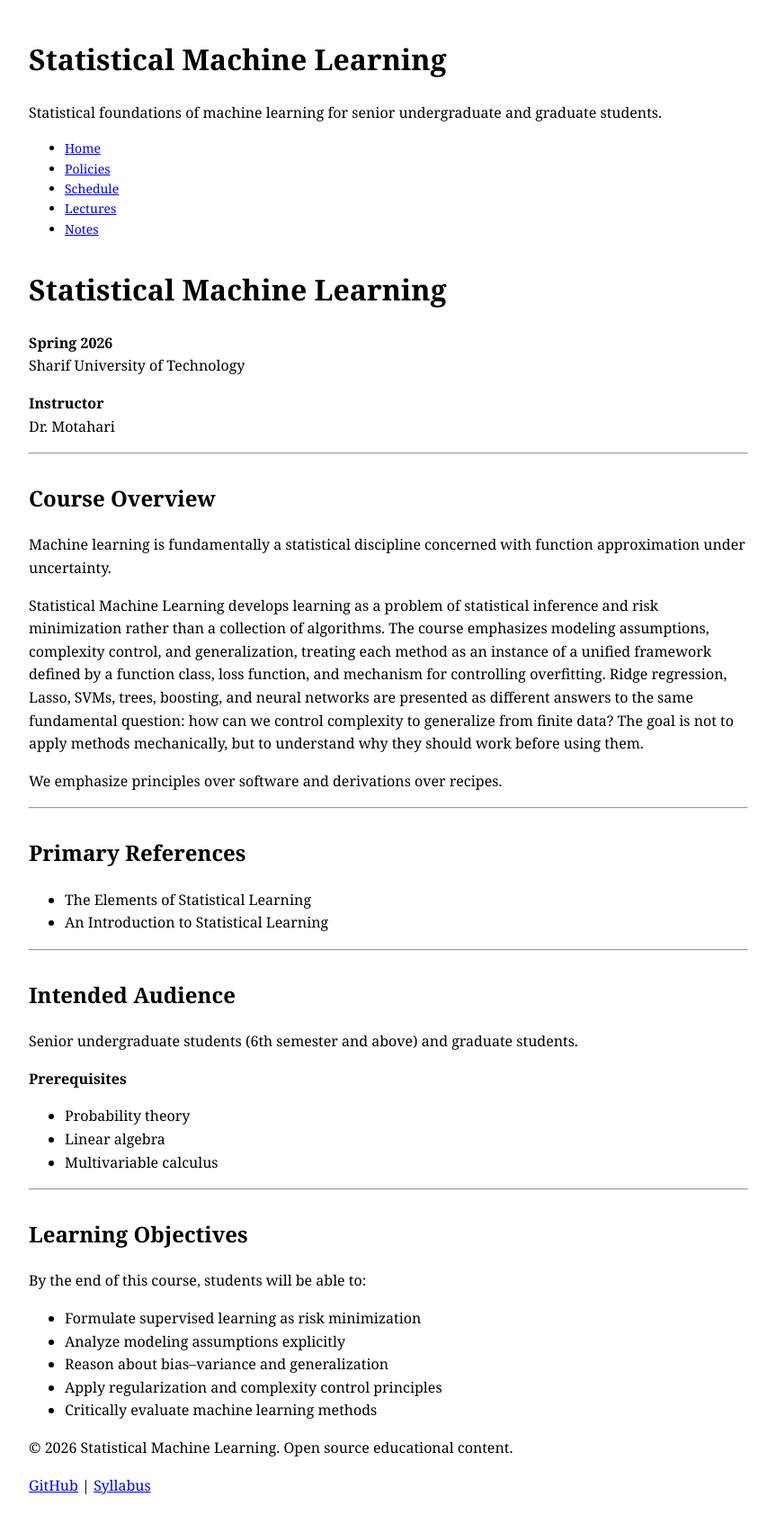
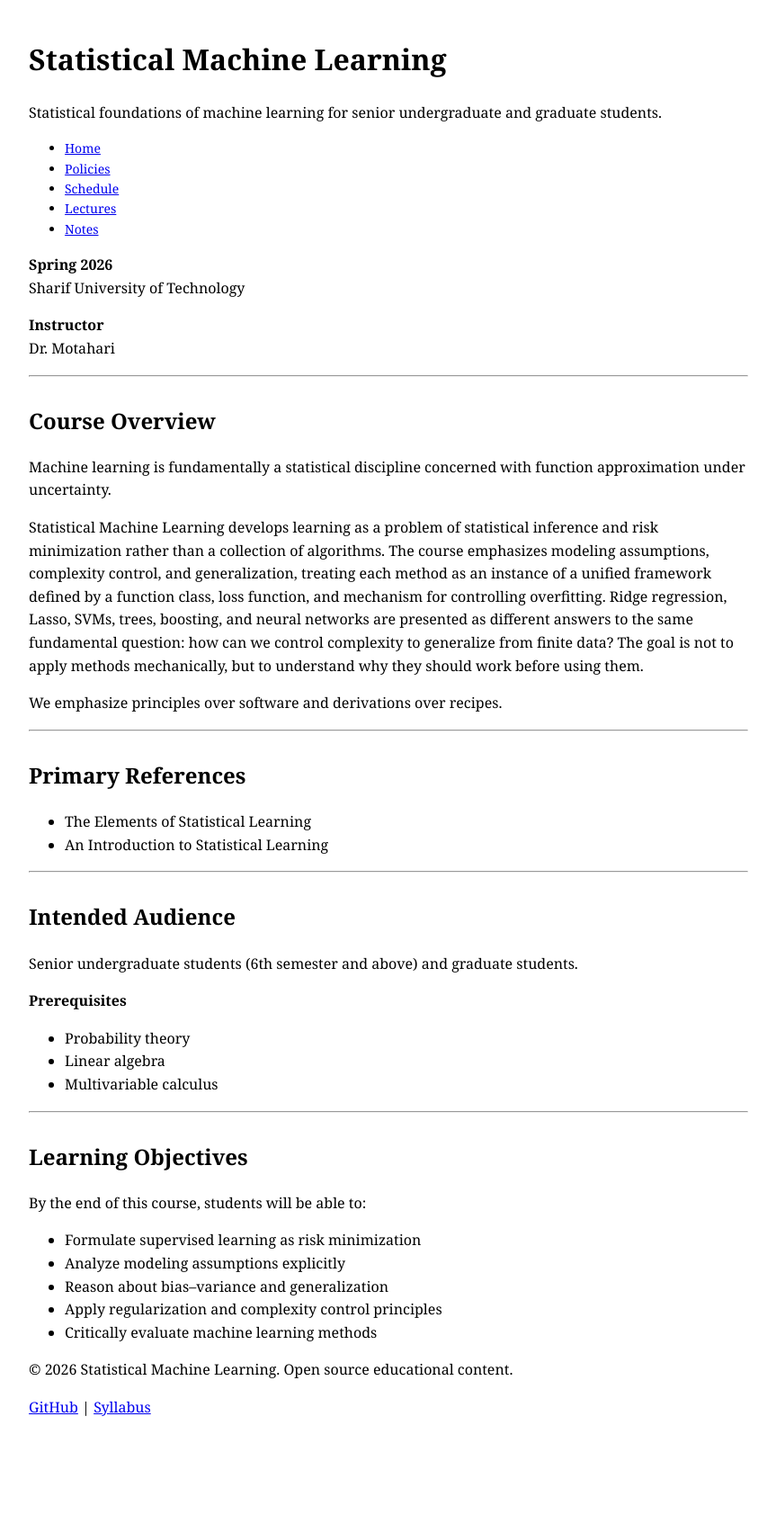
Before and after one commit to MahdiShadrooy/pilot-webpage, a Jekyll site: the page built from index.md, in a window 1280 px wide. Shown: the whole page at 90% size, without its empty margins (208-1071 px from the left). Built offline with Jekyll 4.4.1, drawn with Linux system fonts in a browser that asks for light colours; after the commit the page ends 1618 px from its top, so only the background shows below that.

Commit message:
Update index.md

```diff
--- a/index.md
+++ b/index.md
@@ -3,7 +3,6 @@ layout: default
 title: Home
 ---
 
-# Statistical Machine Learning
 **Spring 2026**
 Sharif University of Technology
 
```
